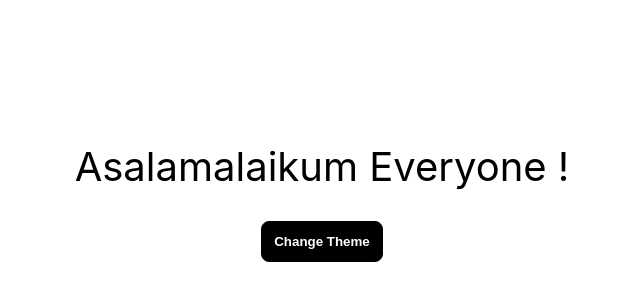
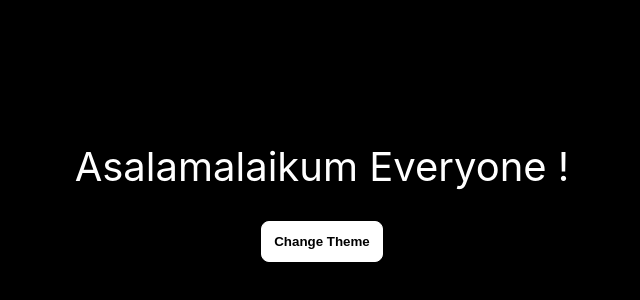
Before and after one commit to SamraAzizi/simple_react, a React (Create React App) app: page / in a window 1280 px wide. Shown: the part 198-498 px from the top of the page, without its empty margins (318-958 px from the left). Built offline with nearby package versions, Linux system fonts and the light colour scheme.

Commit message:
my commit

```diff
--- a/src/components/light_dark_mode/theme.css
+++ b/src/components/light_dark_mode/theme.css
@@ -1,27 +1,17 @@
-:root{
+:root {
     --background: #ffffff;
-    --test-primary: #000;
+    --text-primary: #000;
     --button-bg: #000;
-    --button-text : #ffffff
+    --button-text: #ffffff;
+  }
 
-}
-
-[data-them ='dark'] {
-    --background: #000;
-    --test-primary: #ffffff;
-    --button-bg: #ffffff;
-    --button-text : #000;
-}
-.light-dark-mode .container{
-    display: flex;
-    justify-content: center;
-    flex-direction: column;
-    align-items: center;
-    gap: 30px;
-
-}
-
-.light-dark-mode{
+  [data-theme="dark"] {
+    --background: #000000;
+    --text-primary: #fff;
+    --button-bg: #fff;
+    --button-text: #000;
+  }
+  .light-dark-mode {
     background-color: var(--background);
     height: 100vh;
     display: flex;
@@ -29,23 +19,28 @@
     justify-content: center;
     font-size: 20px;
     transition: all 0.5s;
+  }
 
-}
+  .light-dark-mode .container {
+    display: flex;
+    justify-content: center;
+    align-items: center;
+    flex-direction: column;
+    gap: 30px;
+  }
 
-.light-dark-mode .container p{
+  .light-dark-mode .container p {
     color: var(--text-primary);
     font-size: 40px;
     margin: 0px;
-}
+  }
 
-.light-dark-mode .container button{
+  .light-dark-mode .container button {
     background-color: var(--button-bg);
     border: 1px solid var(--button-bg);
     color: var(--button-text);
-
     padding: 12px;
     border-radius: 8px;
     font-weight: 600;
     cursor: pointer;
-
-}
+  }
```
